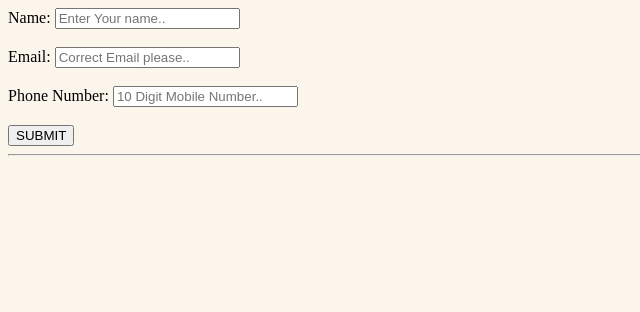
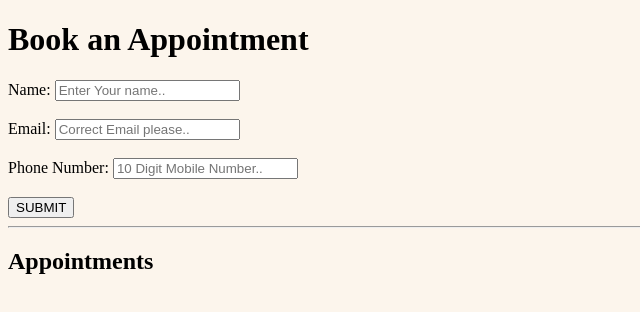
Before and after one commit to Aayu-shh/Booking-Appointment-App, a plain HTML site: page index.html in a window 1280 px wide. Shown: the whole page, without its empty margins (0-640 px from the left). Drawn offline with nearby package versions, Linux system fonts and the light colour scheme; no server answers.

Commit message:
Visual Enhancements

```diff
--- a/index.html
+++ b/index.html
@@ -10,6 +10,7 @@
 
 <body style="background-color: rgba(250, 235, 215, 0.459);">
     <form id="myForm" class='myForm'>
+        <h1>Book an Appointment</h1>
         <div class="msg"></div>
         <label for="name">Name: </label>
         <input type="text" placeholder="Enter Your name.." id="name"><br /><br />
@@ -20,6 +21,7 @@
         <button type="submit">SUBMIT</button>
     </form>
     <hr />
+    <h2>Appointments</h2>
     <div>
         <ul class="items">
             <!-- <li class="list-item">Aayush</li>
```
